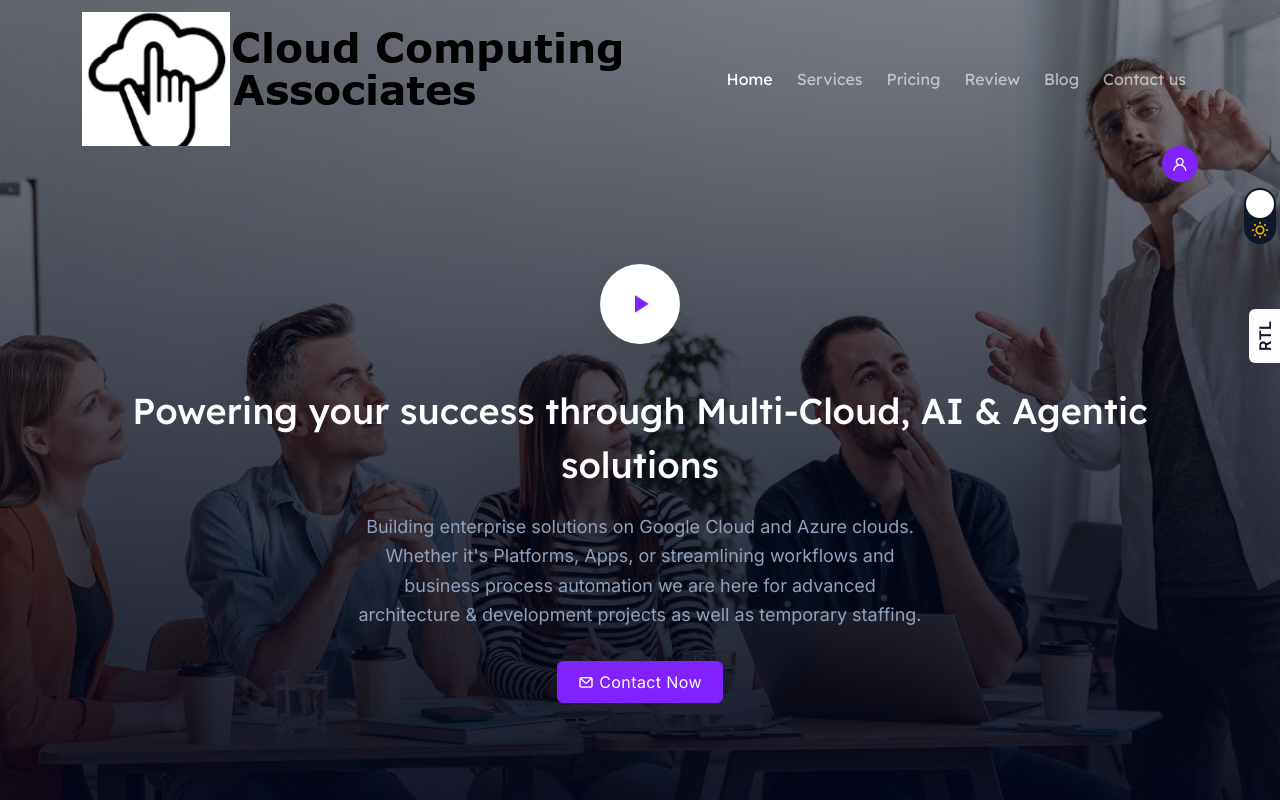
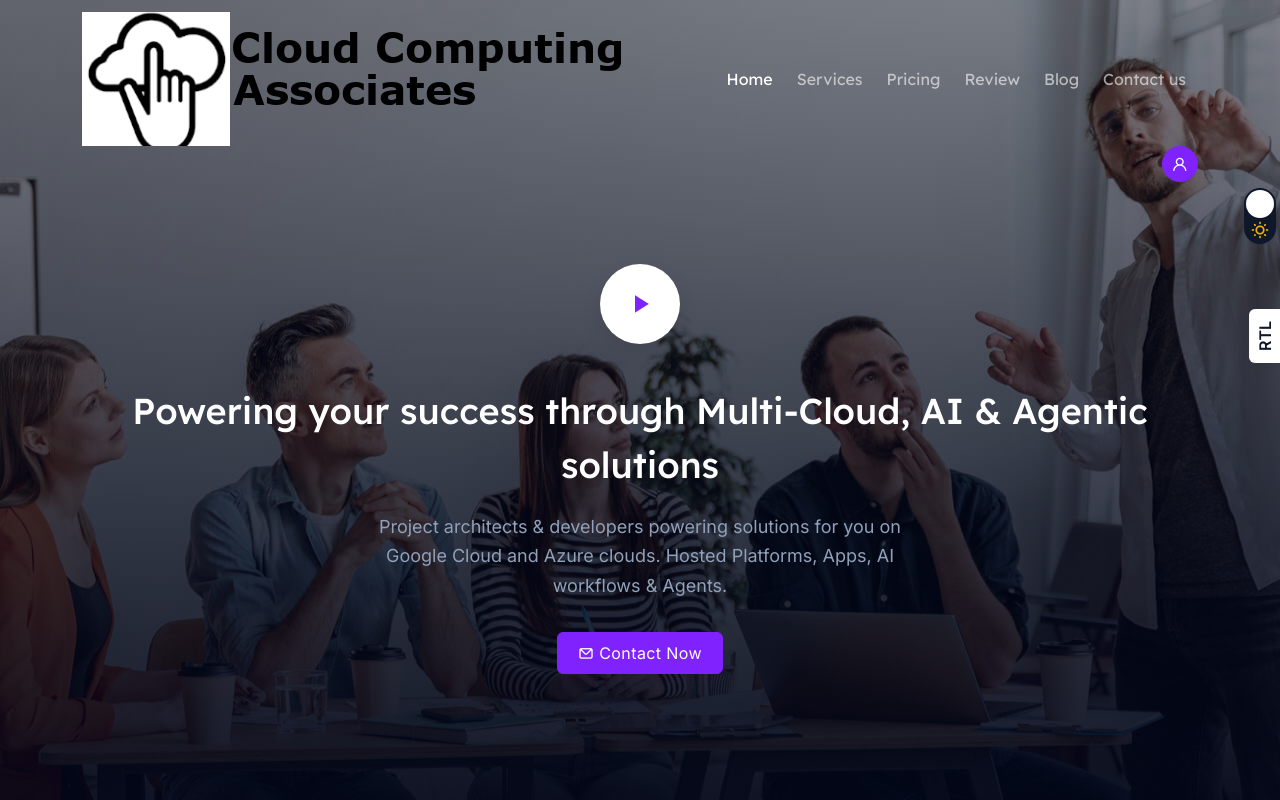
Before and after one commit to mtmazurik/CCAWEbsite, an Angular app: page / in a window 1280 px wide. Shown: the top 800 px of the page. Built offline with nearby package versions, Linux system fonts and the light colour scheme.

Commit message:
vergbiage

```diff
--- a/src/app/pages/index-one/index-one.component.html
+++ b/src/app/pages/index-one/index-one.component.html
@@ -11,7 +11,7 @@
 
             <h3 class="font-medium leading-normal text-4xl mb-5 mt-10 text-white">Powering your success through Multi-Cloud, AI & Agentic solutions</h3>
 
-            <p class="text-slate-400 text-lg max-w-xl mx-auto">Building enterprise solutions on Google Cloud and Azure clouds.  Whether it's Platforms, Apps, or streamlining workflows and business process automation we are here for advanced architecture & development projects as well as temporary staffing.</p>
+            <p class="text-slate-400 text-lg max-w-xl mx-auto">Project architects & developers powering solutions for you on Google Cloud and Azure clouds.  Hosted Platforms, Apps, AI workflows & Agents.</p>
 
             <div class="mt-8">
                 <a [routerLink]="[]" class="py-2 px-5 inline-block font-normal tracking-wide border align-middle transition duration-500 ease-in-out text-base text-center bg-violet-600 hover:bg-violet-700 border-violet-600 hover:border-violet-700 text-white rounded-md"><i class="uil uil-envelope"></i> Contact Now</a>
```
